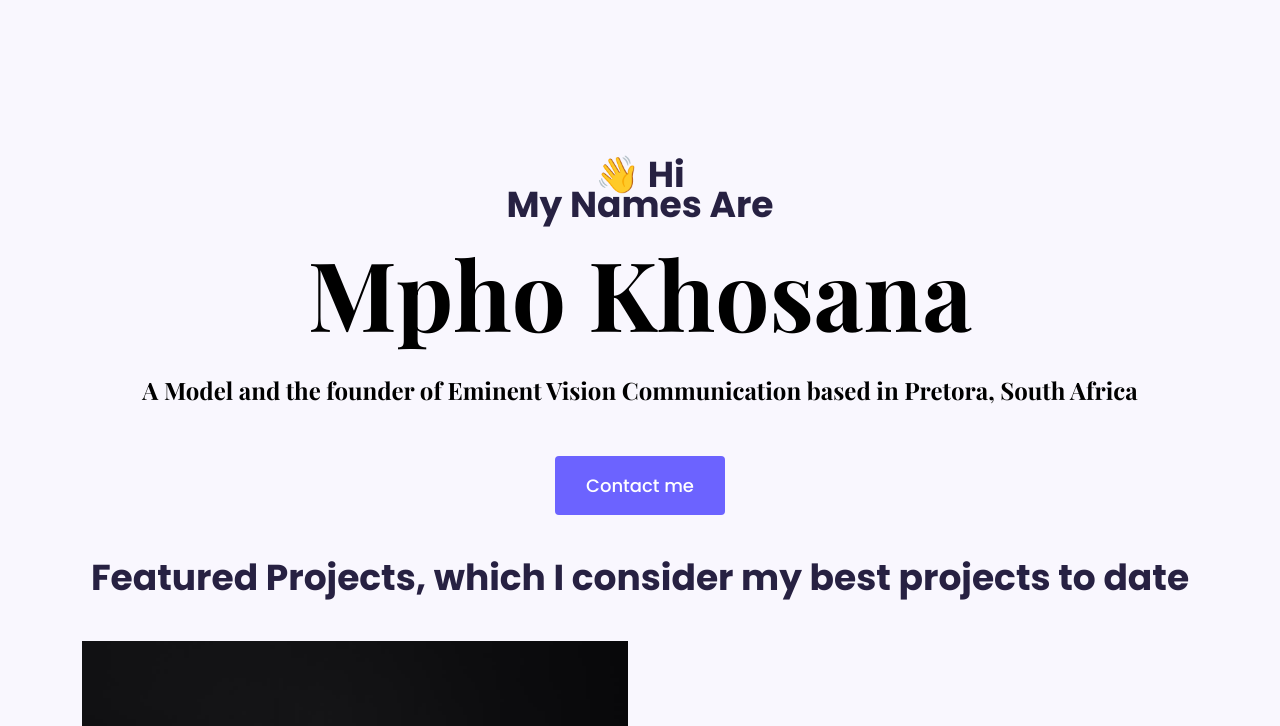
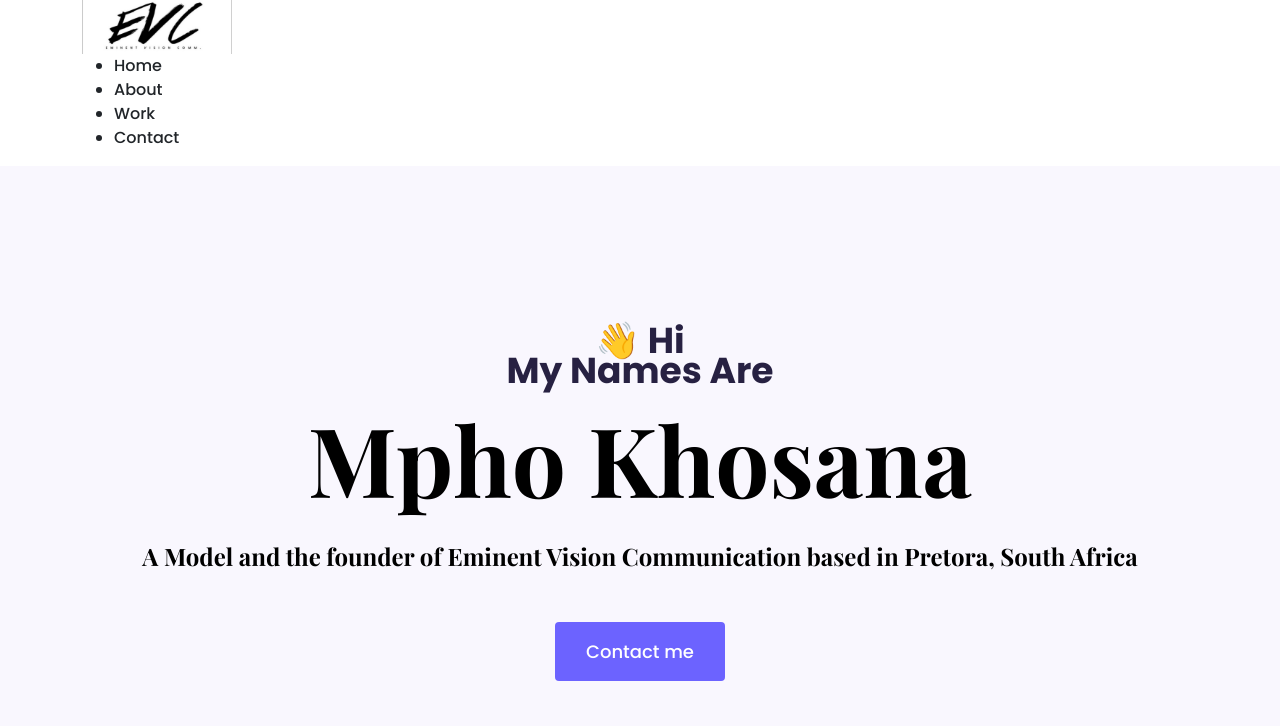
Before and after one commit to onalennaleso/my-empty-folder, a website built with Parcel: page index.html in a window 1280 px wide. Shown: the top 726 px of the page. Built offline with nearby package versions, Linux system fonts and the light colour scheme.

Commit message:
logo change

```diff
--- a/index.html
+++ b/index.html
@@ -22,6 +22,17 @@
 </head>
 
 <body>
+    <nav>
+        <div class="container">
+            <img src="images/logo.jpg" class="logo" alt="" />
+            <ul>
+                <li>Home</li>
+                <li>About</li>
+                <li>Work</li>
+                <li>Contact</li>
+            </ul>
+        </div>
+    </nav>
     <div class="hero">
         <p>👋 Hi
             <br>
--- a/src/styles.css
+++ b/src/styles.css
@@ -105,6 +105,9 @@ p {
 .project-desciption {
     padding: 120px 60px;
 }
+.logo {
+    max-width: 150px;
+}
 
 @media (max-width: 900px) {
     h1 {
```
Also changed, not shown: images/logo.jpg (added).
